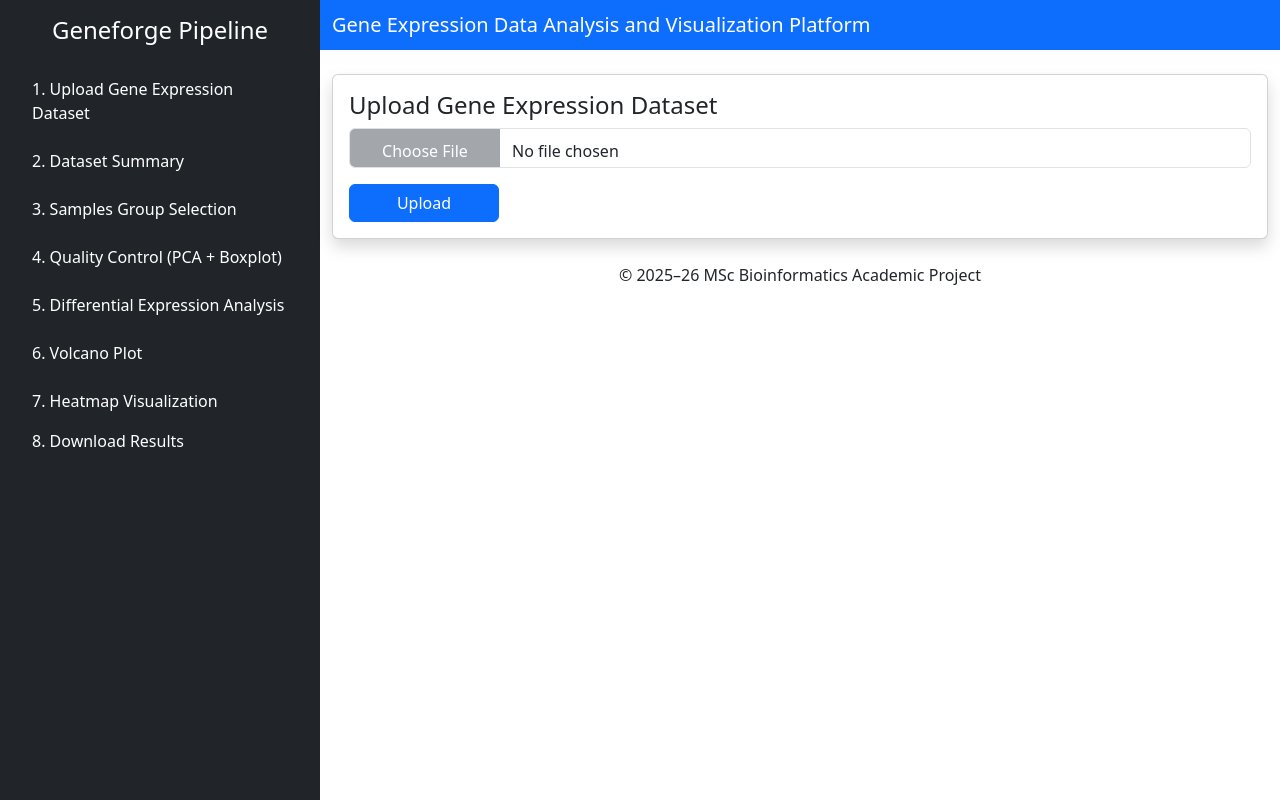
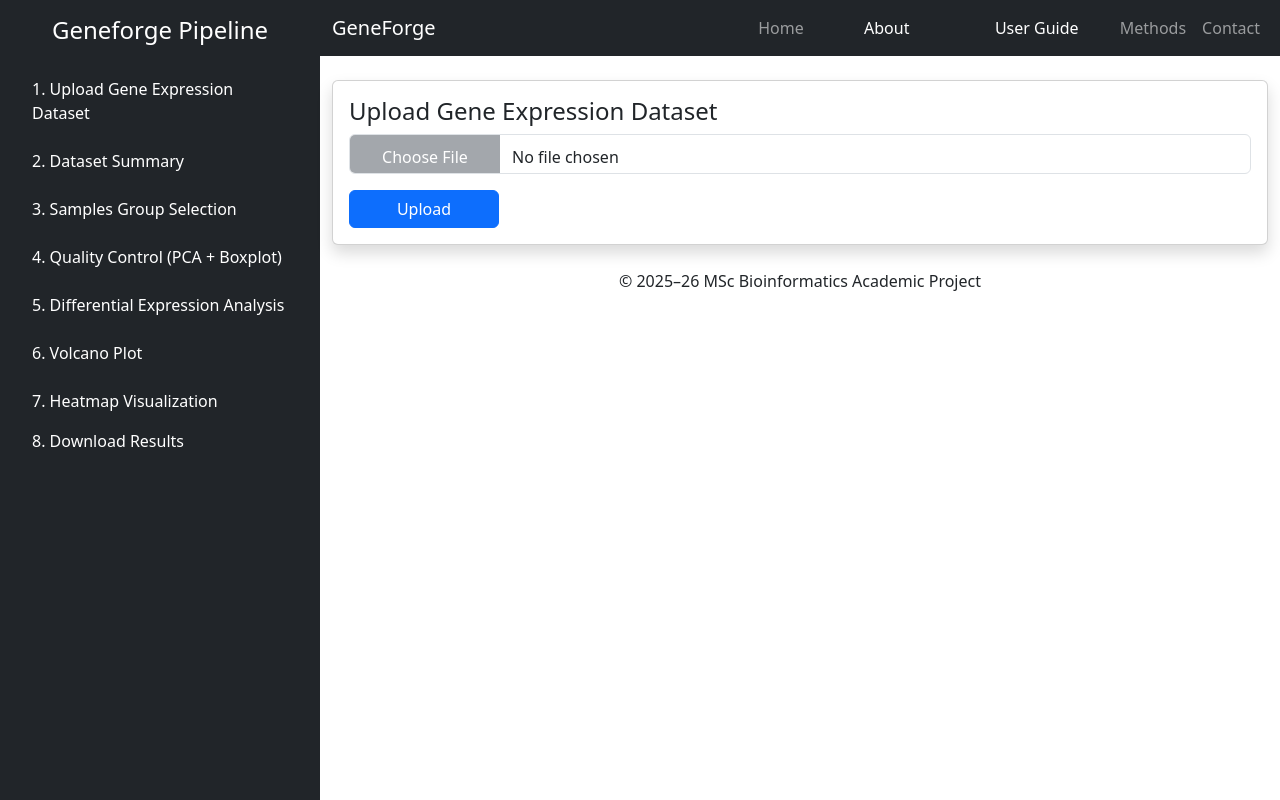
Before and after one commit to achaljogi/geneforge-frontend, a React (Create React App) app: page / in a window 1280 px wide. Built offline with nearby package versions, Linux system fonts and the light colour scheme; no server answers.

Commit message:
Added navbar modals and updated GeneForge UI

```diff
--- a/package.json
+++ b/package.json
@@ -7,7 +7,7 @@
     "@testing-library/jest-dom": "^6.9.1",
     "@testing-library/react": "^16.3.1",
     "@testing-library/user-event": "^13.5.0",
-    "bootstrap": "^5.3.8",
+    "bootstrap": "^5.3.3",
     "chart.js": "^4.5.1",
     "ml-pca": "^4.1.1",
     "plotly.js": "^3.3.1",
--- a/src/Navbar.js
+++ b/src/Navbar.js
@@ -1,15 +1,151 @@
-import React from "react";
+import React, { useState } from "react";
 
 function Navbar() {
-    return (
-        <nav className="navbar navbar-dark bg-primary">
-            <div className="container">
-                <span className="navbar-brand mb-0 h1">
-                    Gene Expression Data Analysis and Visualization Platform
-                </span>
+
+  const [showAbout, setShowAbout] = useState(false);
+  const [showGuide, setShowGuide] = useState(false);
+
+  return (
+    <>
+      <nav className="navbar navbar-expand-lg navbar-dark bg-dark sticky-top">
+        <div className="container">
+
+          <a className="navbar-brand" href="#home">
+            GeneForge
+          </a>
+
+          <button
+            className="navbar-toggler"
+            type="button"
+            data-bs-toggle="collapse"
+            data-bs-target="#navbarNav"
+          >
+            <span className="navbar-toggler-icon"></span>
+          </button>
+
+          <div className="collapse navbar-collapse" id="navbarNav">
+            <ul className="navbar-nav ms-auto">
+
+              <li className="nav-item">
+                <a className="nav-link" href="#home">
+                  Home
+                </a>
+              </li>
+
+              <li className="nav-item">
+                <button
+                  className="btn nav-link border-0 bg-transparent text-white"
+                  onClick={() => setShowAbout(true)}
+                >
+                  About
+                </button>
+              </li>
+
+              <li className="nav-item">
+                <button
+                  className="btn nav-link border-0 bg-transparent text-white"
+                  onClick={() => setShowGuide(true)}
+                >
+                  User Guide
+                </button>
+              </li>
+
+              <li className="nav-item">
+                <a className="nav-link" href="#methods">
+                  Methods
+                </a>
+              </li>
+
+              <li className="nav-item">
+                <a className="nav-link" href="#contact">
+                  Contact
+                </a>
+              </li>
+
+            </ul>
+          </div>
+        </div>
+      </nav>
+
+
+      {/* About Modal */}
+      {showAbout && (
+        <div className="modal d-block" tabIndex="-1">
+          <div className="modal-dialog modal-lg">
+            <div className="modal-content">
+
+              <div className="modal-header">
+                <h5 className="modal-title">
+                  About GeneForge
+                </h5>
+
+                <button
+                  className="btn-close"
+                  onClick={() => setShowAbout(false)}
+                ></button>
+              </div>
+
+              <div className="modal-body">
+                <p>
+                  GeneForge is a web-based platform for gene expression
+                  data analysis and visualization using GEO dataset GSE18520.
+                </p>
+
+                <p>
+                  Features include:
+                </p>
+
+                <ul>
+                  <li>Dataset upload</li>
+                  <li>Quality control (PCA, Boxplots)</li>
+                  <li>Differential expression analysis</li>
+                  <li>Volcano plot visualization</li>
+                  <li>Heatmap generation</li>
+                  <li>Downloadable results</li>
+                </ul>
+              </div>
+
             </div>
-        </nav>
-    );
+          </div>
+        </div>
+      )}
+
+
+      {/* User Guide Modal */}
+      {showGuide && (
+        <div className="modal d-block" tabIndex="-1">
+          <div className="modal-dialog modal-lg">
+            <div className="modal-content">
+
+              <div className="modal-header">
+                <h5 className="modal-title">
+                  User Guide
+                </h5>
+
+                <button
+                  className="btn-close"
+                  onClick={() => setShowGuide(false)}
+                ></button>
+              </div>
+
+              <div className="modal-body">
+                <ol>
+                  <li>Upload gene expression CSV file.</li>
+                  <li>Select control and treated groups.</li>
+                  <li>Run quality control analysis.</li>
+                  <li>Perform differential expression analysis.</li>
+                  <li>Generate heatmap.</li>
+                  <li>Download results.</li>
+                </ol>
+              </div>
+
+            </div>
+          </div>
+        </div>
+      )}
+
+    </>
+  );
 }
 
 export default Navbar;
--- a/src/index.js
+++ b/src/index.js
@@ -2,6 +2,7 @@ import React from "react";
 import ReactDOM from "react-dom/client";
 import App from "./App";
 import "./App.css";
+import 'bootstrap/dist/css/bootstrap.min.css';
 
 const root = ReactDOM.createRoot(document.getElementById("root"));
 root.render(<App />);
```
Also changed, not shown: src/App.js (+12 -35 lines), 1 other file (tests, documents, lock files or other folders).
